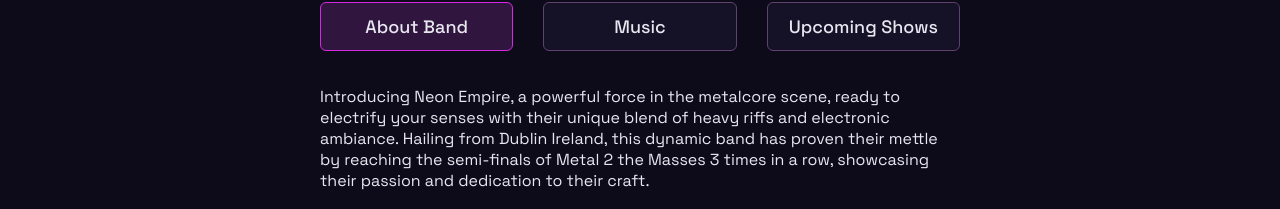
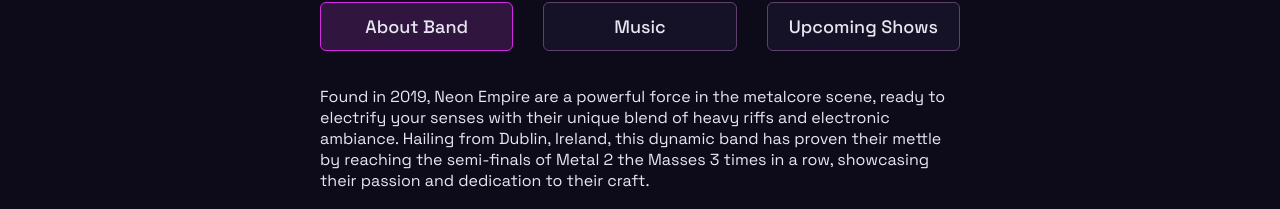
Before and after one commit to alisytcd/neon-empire-web, a React (Vite) app: page / in a window 1280 px wide. Shown: the part 739-948 px from the top of the page. Built offline with nearby package versions, Linux system fonts and the light colour scheme.

Commit message:
improvements

```diff
--- a/src/components/AboutBand.tsx
+++ b/src/components/AboutBand.tsx
@@ -3,8 +3,8 @@
   return (
     <div className="aboutBand">
       <p>
-        Introducing Neon Empire, a powerful force in the metalcore scene, ready to electrify your senses with their unique blend of heavy riffs and electronic ambiance.
-        Hailing from Dublin Ireland, this dynamic band has proven their mettle by reaching the semi-finals of Metal 2 the Masses 3 times in a row, showcasing their passion and dedication to their craft.
+        Found in 2019, Neon Empire are a powerful force in the metalcore scene, ready to electrify your senses with their unique blend of heavy riffs and electronic ambiance.
+        Hailing from Dublin, Ireland, this dynamic band has proven their mettle by reaching the semi-finals of Metal 2 the Masses 3 times in a row, showcasing their passion and dedication to their craft.
       </p>
 
       <p>
--- a/src/components/Shows.tsx
+++ b/src/components/Shows.tsx
@@ -12,6 +12,16 @@
 function Shows() {
 
     const [shows, setShows] = useState<Show[]>([])
+
+    const convertToLocalDateString = (date: string) => {
+
+        return new Date(date).toLocaleDateString("en-GB", {
+            day: "2-digit",
+            month: "short",
+            year: "numeric",
+            timeZone: "UTC"
+        })
+    }
 
     useEffect(() => {
 
@@ -40,7 +50,7 @@
                             <div className="show" key={show.id}>
                                 <p className="showVenue"> {show.venue} </p>
                                 <p className="showCity"> {show.city} </p>
-                                <p className="showDate"> {show.date}</p>
+                                <p className="showDate"> {convertToLocalDateString(show.date)}</p>
                                 <a className="showTicketLink" href="#">Get Tickets ↗ </a>
                             </div>
                         )
```
